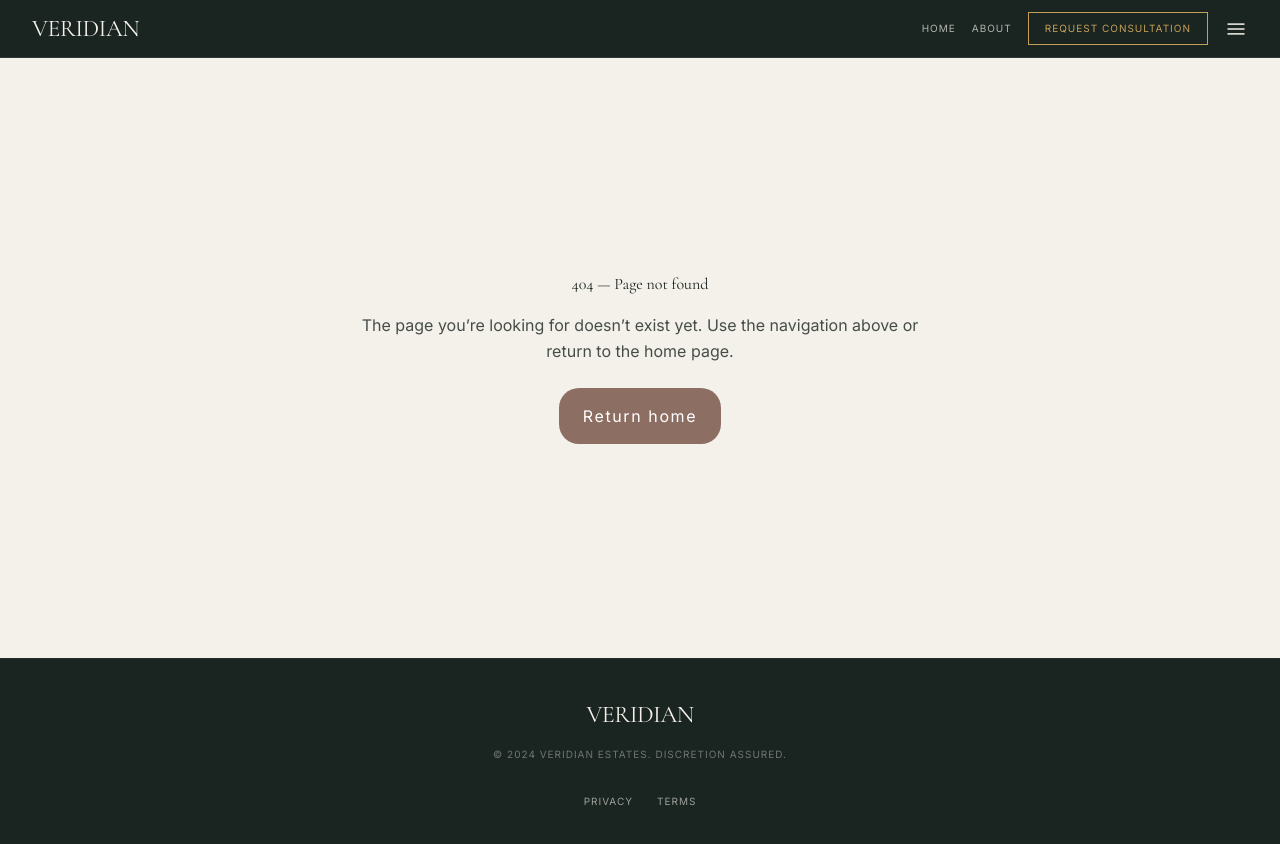
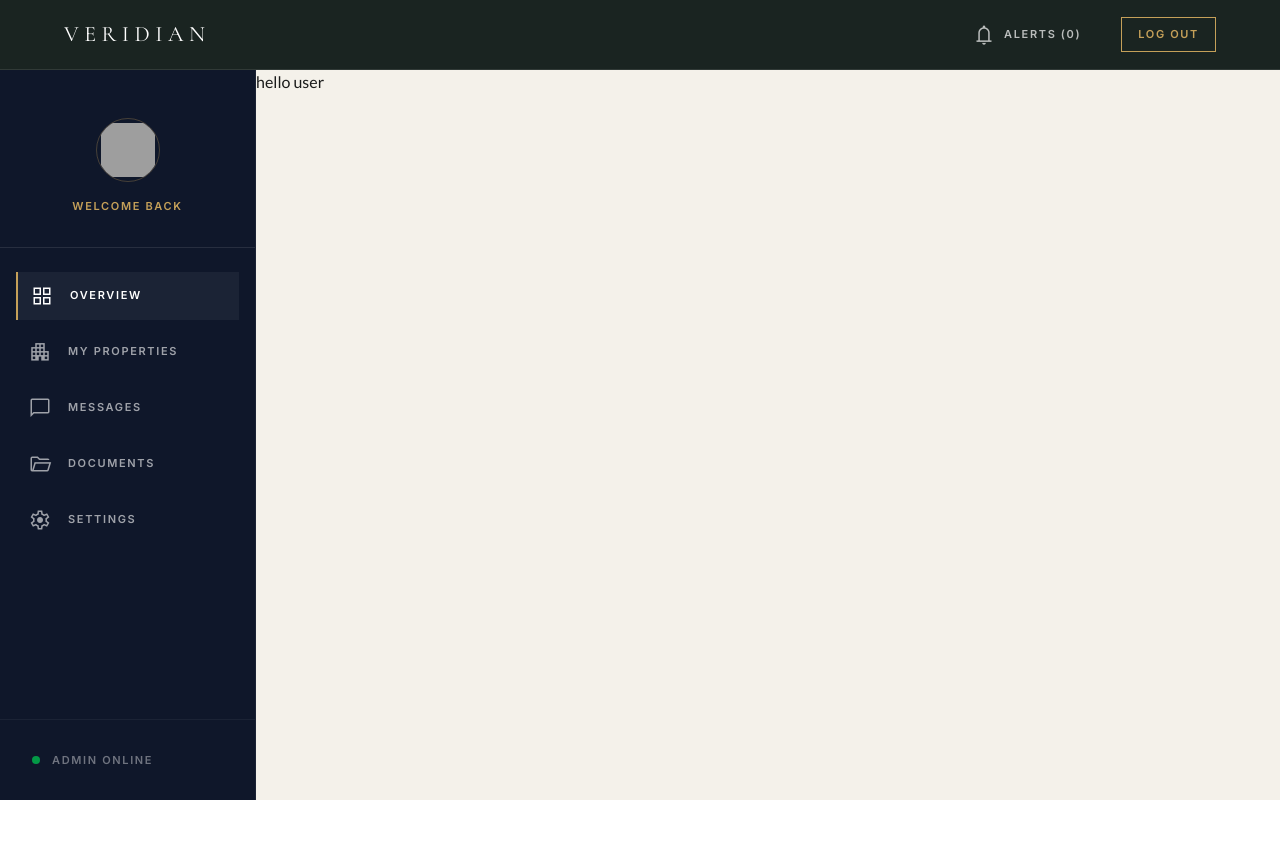
Before and after one commit to developerkenneth/client_side_estate_managemet, a React (Vite) app: page /user/properties in a window 1280 px wide. Shown: the top 844 px of the page. After the commit the page ends 800 px from the top, so only its background shows below. Built offline with nearby package versions, Linux system fonts and the light colour scheme; no server answers; sample sign-in values are in the browser's storage; grey boxes are pictures that could not be loaded.

Commit message:
created user properties page

```diff
--- a/src/App.tsx
+++ b/src/App.tsx
@@ -14,6 +14,7 @@ import Dashboard from "./pages/users/Dashboard";
 import { AuthProvider } from "./contexts/auth/authContext";
 import Login from "./pages/auth/Login";
 import Register from "./pages/auth/Register";
+import UserProperties from "./pages/users/userProperties";
 
 function App() {
   return (
@@ -40,6 +41,8 @@ function App() {
                 }
               >
                 <Route path="/user/dashboard" element={<Dashboard />} />
+                <Route path="/user/properties" element={<UserProperties />} />
+
               </Route>
             </Routes>
           </BrowserRouter>
--- /dev/null
+++ b/src/components/ui/user/SummaryCard.tsx
@@ -0,0 +1,10 @@
+export default function SummaryCard({ cardTitle, detail }) {
+  return (
+    <div className="bg-white p-8 border-l-4 border-primary-dark shadow-sm">
+      <p className="nav-link text-[10px] text-secondary mb-2 uppercase">
+        {cardTitle}
+      </p>
+      <h3 className="font-display text-[32px] text-primary-dark">{detail}</h3>
+    </div>
+  );
+}
--- a/src/pages/users/Dashboard.tsx
+++ b/src/pages/users/Dashboard.tsx
@@ -14,12 +14,9 @@ export default function Dashboard() {
           </div>
           {/* <!-- Summary Cards --> */}
           <section className="grid grid-cols-1 md:grid-cols-3 gap-6 mb-16">
-            <div className="bg-white p-8 border-l-4 border-primary-dark shadow-sm">
-              <p className="nav-link text-[10px] text-secondary mb-2 uppercase">
-                Active Assets
-              </p>
-              <h3 className="font-display text-[32px] text-primary-dark">2</h3>
-            </div>
+
+            {/* cards */}
+
             <div className="bg-white p-8 border-l-4 border-primary-dark shadow-sm">
               <p className="nav-link text-[10px] text-secondary mb-2 uppercase">
                 Total Value
--- /dev/null
+++ b/src/pages/users/UserProperties.tsx
@@ -0,0 +1,5 @@
+export default function UserProperties(){
+    return(
+        <p>hello user</p>
+    )
+}
```
